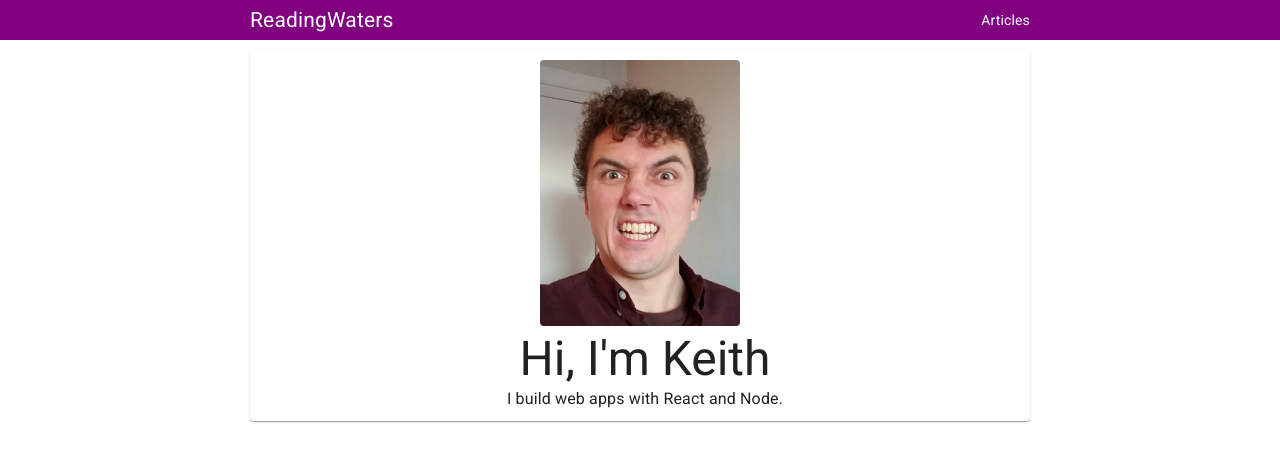
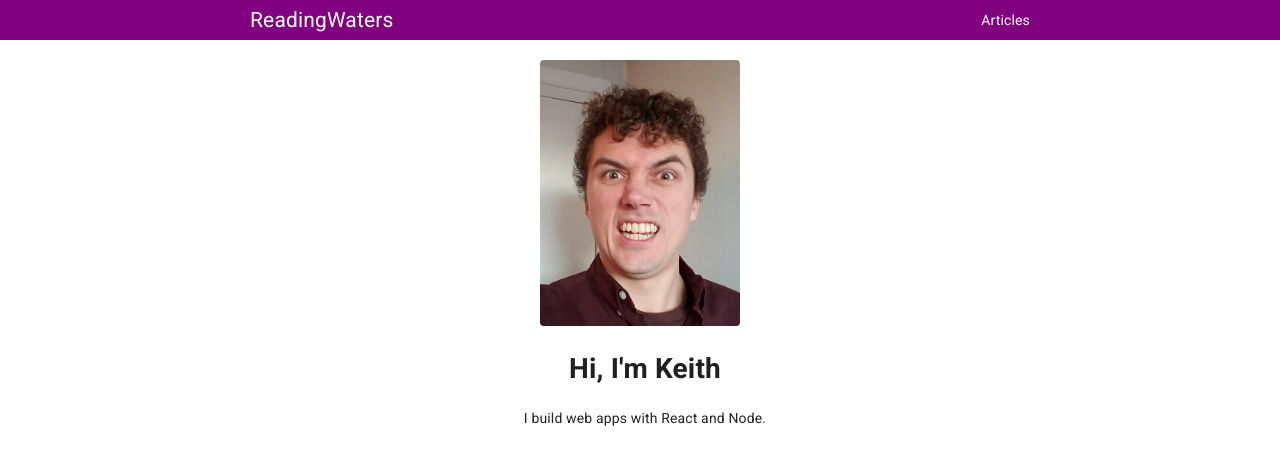
Before and after one commit to keith-waters/readingwaters.com, a Next.js app: page / in a window 1280 px wide. Shown: the top 464 px of the page. Built offline with nearby package versions, Linux system fonts and the light colour scheme.

Commit message:
Pull out material-ui from /pages/index.js

```diff
--- a/src/pages/index.js
+++ b/src/pages/index.js
@@ -1,22 +1,21 @@
 import { Component } from 'react';
-import { Box, Card, CardMedia, Typography } from '@material-ui/core';
 
 class Index extends Component {
 
   render() {
     return (
       <>
-        <Card style={{padding:"10px", textAlign:"center"}}>
-          <CardMedia image="/keith-waters-headshot.jpg" component="img" style={{display:"inline", width:"200px", borderRadius:"4px"}} />
-          <Box ml="10px" style={{flexGrow:"1", textAlign:"center"}}>
-            <Typography variant="h3" component="h1">
+        <div style={{padding:"10px", textAlign:"center"}}>
+          <img src="/keith-waters-headshot.jpg" alt="Keith Waters" component="img" style={{display:"inline", width:"200px", borderRadius:"4px"}} />
+          <div style={{marginLeft:"10px", flexGrow:"1", textAlign:"center"}}>
+            <h1>
               Hi, I'm Keith
-            </Typography>
-            <Typography>
+            </h1>
+            <p>
               I build web apps with React and Node.
-            </Typography>
-          </Box>
-        </Card>
+            </p>
+          </div>
+        </div>
       </>
     )
   }
```
